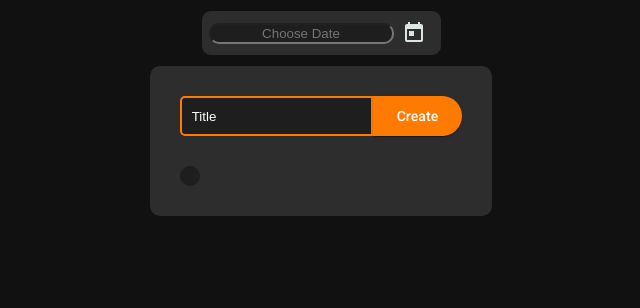
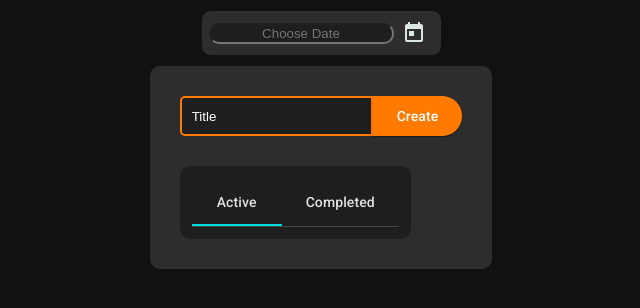
Before and after one commit to D05Col/ToDoList, an Angular app in the folder to-do-list/: page / in a window 1280 px wide. Shown: the top 308 px of the page, without its empty margins (319-959 px from the left). Built offline with nearby package versions, Linux system fonts and the light colour scheme.

Commit message:
use angular materials to implement tabbing for completed and active tasks

```diff
--- a/to-do-list/src/app/task-list/task-list.component.html
+++ b/to-do-list/src/app/task-list/task-list.component.html
@@ -1,23 +1,27 @@
 <div id="task-list-wrapper">
     <table>
+        <mat-tab-group>
+            <mat-tab label="Active">
                 <tr *ngFor="let item of taskService.tasks()">
-            @if(item.completed) {
+                    @if(!item.completed ) {
                         <div class="task-item">
                             <span class="item-title">{{ item.title }} {{ item.date }}</span>
-
+                            <button mat-raised-button id="complete-button" (click)="Complete(item.id)">Complete</button>
                             <button mat-raised-button id="delete-button" (click)="Remove(item.id)">Delete</button>
                         </div>
                     }
-            @else{
+                </tr>
+            </mat-tab>
+            <mat-tab label="Completed">
+                <tr *ngFor="let item of taskService.tasks()">
+                    @if(item.completed ) {
                         <div class="task-item">
-                    <span class="item-title">{{ item.title }}</span>
-
-                    <div id="button-wrapper">
-                        <button mat-raised-button id="complete-button" (click)="Complete(item.id)">Complete</button>
+                            <span class="item-title">{{ item.title }} {{ item.date }}</span>
                             <button mat-raised-button id="delete-button" (click)="Remove(item.id)">Delete</button>
-                    </div>
                         </div>
                     }
                 </tr>
+            </mat-tab>
+        </mat-tab-group>
     </table>
 </div>
--- a/to-do-list/src/app/task-list/task-list.component.ts
+++ b/to-do-list/src/app/task-list/task-list.component.ts
@@ -2,9 +2,10 @@ import { Component, inject } from '@angular/core';
 import { TaskServiceService } from '../services/task-service.service';
 import {NgFor} from '@angular/common';
 import {MatButtonModule} from '@angular/material/button';
+import { MatTabsModule } from '@angular/material/tabs';
 @Component({
   selector: 'app-task-list',
-  imports: [NgFor, MatButtonModule],
+  imports: [NgFor, MatButtonModule, MatTabsModule],
   templateUrl: './task-list.component.html',
   styleUrl: './task-list.component.scss'
 })
```
Lines whose indentation alone changed are shown as unchanged.
